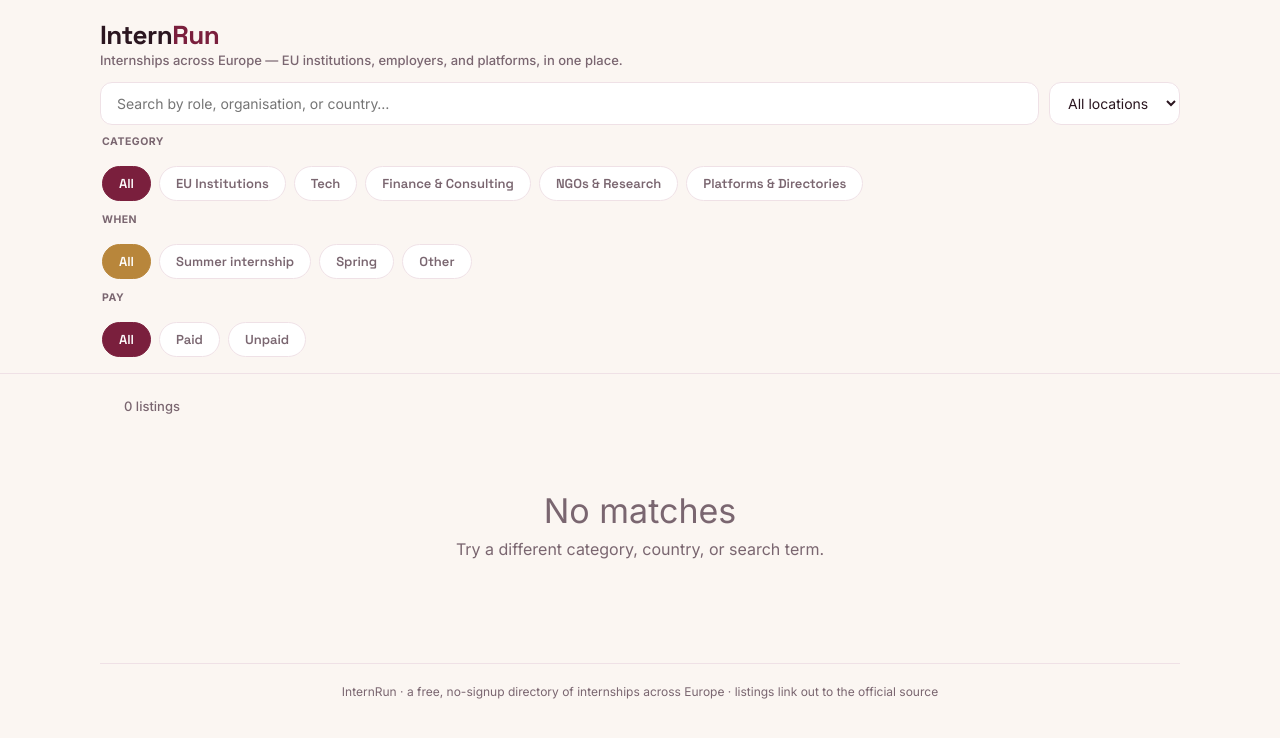
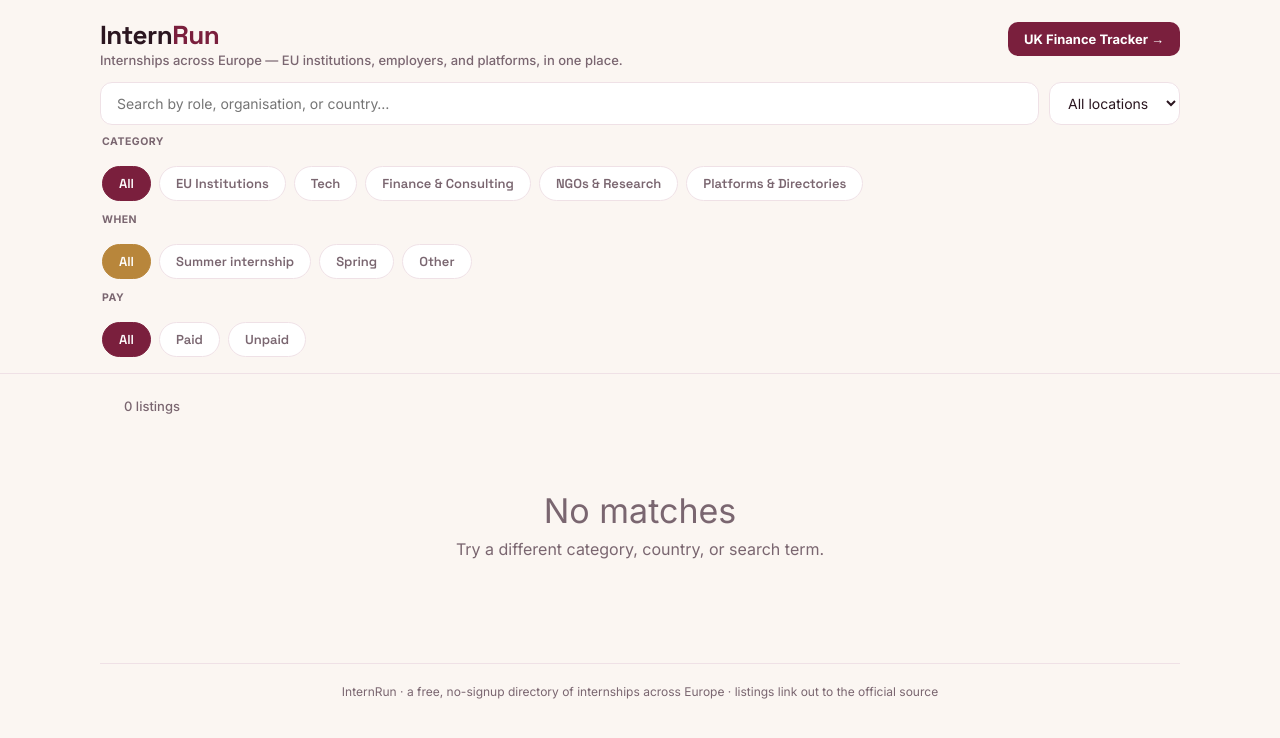
Before and after one commit to borismetaliaj-hash/internrun, a website: page index.html in a window 1280 px wide. Drawn offline with Linux system fonts and the light colour scheme; no server answers.

Commit message:
Add UK Finance Tracker nav link

```diff
--- a/index.html
+++ b/index.html
@@ -133,6 +133,7 @@ h1, h2, .wordmark, .pill, .card-title { font-family: 'Space Grotesk', sans-serif
         <div class="wordmark">Intern<span>Run</span></div>
         <div class="tagline">Internships across Europe — EU institutions, employers, and platforms, in one place.</div>
       </div>
+      <a href="/uk-finance.html" style="font-size:13px;font-weight:700;color:#fff;background:var(--burgundy);padding:9px 16px;border-radius:10px;text-decoration:none;white-space:nowrap;">UK Finance Tracker →</a>
     </div>
     <div class="search-row">
       <input class="search-input" id="searchInput" placeholder="Search by role, organisation, or country…">
```
